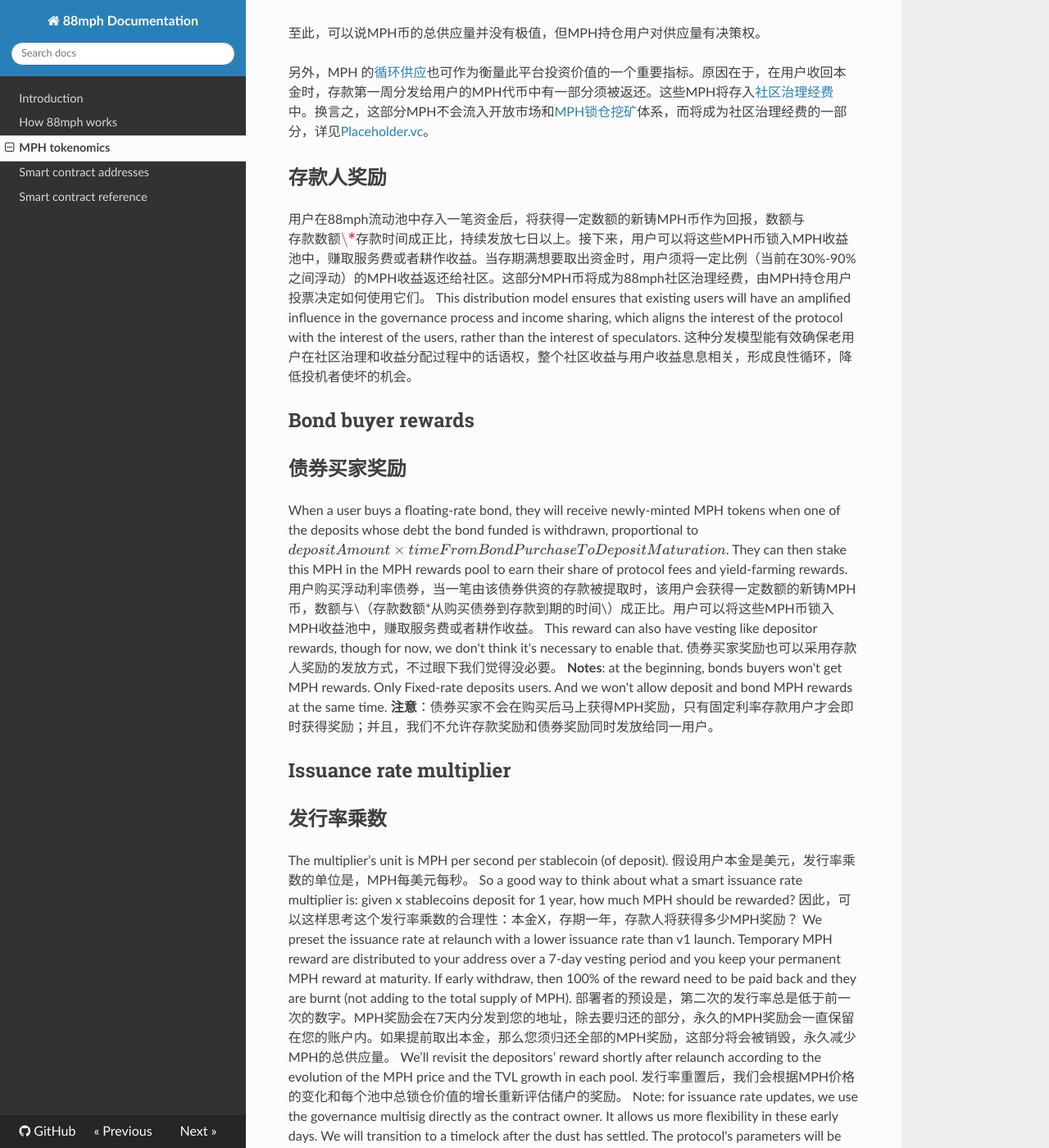
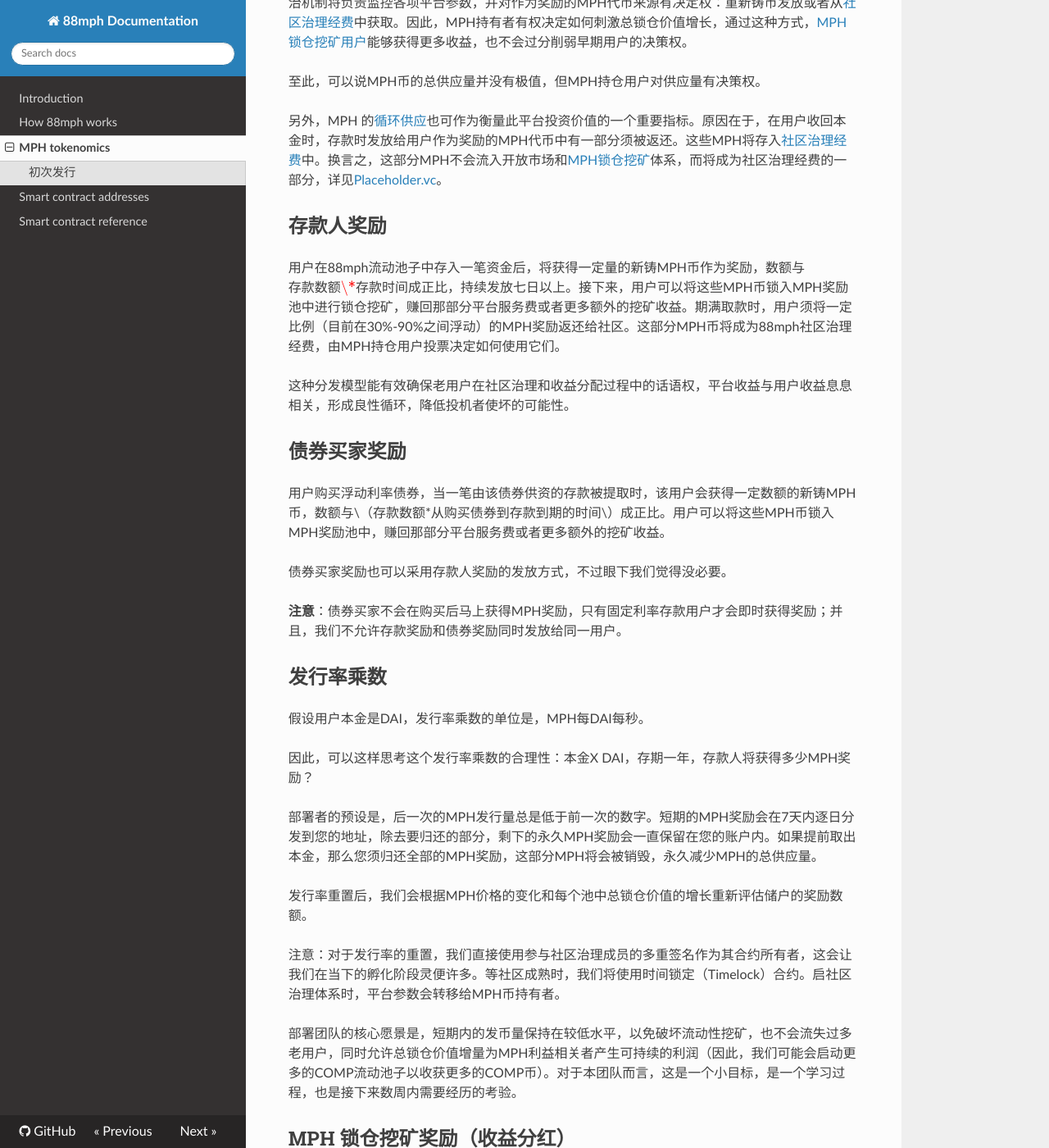
Before and after one commit to 88mphapp/docs, an MkDocs documentation site: the page built from docs/mph.md, in a window 1280 px wide and 1400 px high, scrolled down 510 px. Shown: the whole window at 82% size. Built offline with MkDocs 1.6.1, drawn with Linux system fonts in a browser that asks for light colours; nearby versions of some CDN libraries; formulas are drawn with MathJax 3; some of the changed text lies outside the part shown.

Commit message:
Update mph.md

```diff
--- a/docs/mph.md
+++ b/docs/mph.md
@@ -1,4 +1,6 @@
 # MPH 代币经济
+
+## 初次发行
 
 MPH是88mph的代币，首次铸币量为88000 MPH，通过流动性挖矿的方式分发给用户。
 
@@ -8,70 +10,67 @@
 
 # 总供应量
 
-MPH代币总供应量取决于总锁仓价值（Total Value Locked）的增长。当前，我们激励用户向我们的 [流动池子](https://88mph.app/deposits)存款的机制主要是，根据[发行率](https://88mph.app/docs/mph/#issuance-rate-multiplier)向用户发放更多MPH币作为奖励。正在孵化的社区共治机制将负责监控各项平台参数，并对作为奖励的MPH代币来源有决定权：重新铸币发放或者从[社区治理经费](https://88mph.app/docs/mph/#governance-treasury)中获取。因此，MPH持有者有权决定如何刺激总锁仓价值增长，通过这种方式，[MPH锁仓挖矿用户](https://88mph.app/docs/mph/#mph-staking-rewards-revenues-sharing)能够获得更多收益，也不会过分削弱早期用户的决策权。
+MPH代币总供应量取决于总锁仓价值（Total Value Locked）的增长。当前，我们激励用户向我们的 [流动池子](https://88mph.app/deposits)存款的机制主要是，根据[发行率](https://88mph.app/docs/mph/#issuance-rate-multiplier)向用户发放更多MPH币作为投资奖励。正在孵化的社区共治机制将负责监控各项平台参数，并对作为奖励的MPH代币来源有决定权：重新铸币发放或者从[社区治理经费](https://88mph.app/docs/mph/#governance-treasury)中获取。因此，MPH持有者有权决定如何刺激总锁仓价值增长，通过这种方式，[MPH锁仓挖矿用户](https://88mph.app/docs/mph/#mph-staking-rewards-revenues-sharing)能够获得更多收益，也不会过分削弱早期用户的决策权。
 
 至此，可以说MPH币的总供应量并没有极值，但MPH持仓用户对供应量有决策权。
 
-另外，MPH 的[循环供应](https://academy.binance.com/en/glossary/circulating-supply)也可作为衡量此平台投资价值的一个重要指标。原因在于，在用户收回本金时，存款第一周分发给用户的MPH代币中有一部分须被返还。这些MPH将存入[社区治理经费](https://88mph.app/docs/mph/#governance-treasury)中。换言之，这部分MPH不会流入开放市场和[MPH锁仓挖矿](https://88mph.app/docs/mph/#mph-staking-rewards-revenues-sharing)体系，而将成为社区治理经费的一部分，详见[Placeholder.vc](https://www.placeholder.vc/blog/2020/9/17/stop-burning-tokens-buyback-and-make-instead)。
+另外，MPH 的[循环供应](https://academy.binance.com/en/glossary/circulating-supply)也可作为衡量此平台投资价值的一个重要指标。原因在于，在用户收回本金时，存款时发放给用户作为奖励的MPH代币中有一部分须被返还。这些MPH将存入[社区治理经费](https://88mph.app/docs/mph/#governance-treasury)中。换言之，这部分MPH不会流入开放市场和[MPH锁仓挖矿](https://88mph.app/docs/mph/#mph-staking-rewards-revenues-sharing)体系，而将成为社区治理经费的一部分，详见[Placeholder.vc](https://www.placeholder.vc/blog/2020/9/17/stop-burning-tokens-buyback-and-make-instead)。
 
 ## 存款人奖励
 
-用户在88mph流动池中存入一笔资金后，将获得一定数额的新铸MPH币作为回报，数额与\(存款数额\*存款时间\)成正比，持续发放七日以上。接下来，用户可以将这些MPH币锁入MPH收益池中，赚取服务费或者耕作收益。当存期满想要取出资金时，用户须将一定比例（当前在30%-90%之间浮动）的MPH收益返还给社区。这部分MPH币将成为88mph社区治理经费，由MPH持仓用户投票决定如何使用它们。
-This distribution model ensures that existing users will have an amplified influence in the governance process and income sharing, which aligns the interest of the protocol with the interest of the users, rather than the interest of speculators.
-这种分发模型能有效确保老用户在社区治理和收益分配过程中的话语权，整个社区收益与用户收益息息相关，形成良性循环，降低投机者使坏的机会。
-## Bond buyer rewards
+用户在88mph流动池子中存入一笔资金后，将获得一定量的新铸MPH币作为奖励，数额与\(存款数额\*存款时间\)成正比，持续发放七日以上。接下来，用户可以将这些MPH币锁入MPH奖励池中进行锁仓挖矿，赚回那部分平台服务费或者更多额外的挖矿收益。期满取款时，用户须将一定比例（目前在30%-90%之间浮动）的MPH奖励返还给社区。这部分MPH币将成为88mph社区治理经费，由MPH持仓用户投票决定如何使用它们。
+
+这种分发模型能有效确保老用户在社区治理和收益分配过程中的话语权，平台收益与用户收益息息相关，形成良性循环，降低投机者使坏的可能性。
+
 ## 债券买家奖励
-When a user buys a floating-rate bond, they will receive newly-minted MPH tokens when one of the deposits whose debt the bond funded is withdrawn, proportional to \(depositAmount \times timeFromBondPurchaseToDepositMaturation\). They can then stake this MPH in the MPH rewards pool to earn their share of protocol fees and yield-farming rewards.
-用户购买浮动利率债券，当一笔由该债券供资的存款被提取时，该用户会获得一定数额的新铸MPH币，数额与\（存款数额\*从购买债券到存款到期的时间\）成正比。用户可以将这些MPH币锁入MPH收益池中，赚取服务费或者耕作收益。
-This reward can also have vesting like depositor rewards, though for now, we don't think it's necessary to enable that.
+
+用户购买浮动利率债券，当一笔由该债券供资的存款被提取时，该用户会获得一定数额的新铸MPH币，数额与\（存款数额\*从购买债券到存款到期的时间\）成正比。用户可以将这些MPH币锁入MPH奖励池中，赚回那部分平台服务费或者更多额外的挖矿收益。
+
 债券买家奖励也可以采用存款人奖励的发放方式，不过眼下我们觉得没必要。
-**Notes**: at the beginning, bonds buyers won't get MPH rewards. Only Fixed-rate deposits users. And we won't allow deposit and bond MPH rewards at the same time.
+
 **注意**：债券买家不会在购买后马上获得MPH奖励，只有固定利率存款用户才会即时获得奖励；并且，我们不允许存款奖励和债券奖励同时发放给同一用户。
-## Issuance rate multiplier
+
 ## 发行率乘数
-The multiplier’s unit is MPH per second per stablecoin (of deposit).
-假设用户本金是美元，发行率乘数的单位是，MPH每美元每秒。
-So a good way to think about what a smart issuance rate multiplier is: given x stablecoins deposit for 1 year, how much MPH should be rewarded?
-因此，可以这样思考这个发行率乘数的合理性：本金X，存期一年，存款人将获得多少MPH奖励？
-We preset the issuance rate at relaunch with a lower issuance rate than v1 launch. Temporary MPH reward are distributed to your address over a 7-day vesting period and you keep your permanent MPH reward at maturity. If early withdraw, then 100% of the reward need to be paid back and they are burnt (not adding to the total supply of MPH).
-部署者的预设是，第二次的发行率总是低于前一次的数字。MPH奖励会在7天内分发到您的地址，除去要归还的部分，永久的MPH奖励会一直保留在您的账户内。如果提前取出本金，那么您须归还全部的MPH奖励，这部分将会被销毁，永久减少MPH的总供应量。
-We’ll revisit the depositors’ reward shortly after relaunch according to the evolution of the MPH price and the TVL growth in each pool.
-发行率重置后，我们会根据MPH价格的变化和每个池中总锁仓价值的增长重新评估储户的奖励。
-Note: for issuance rate updates, we use the governance multisig directly as the contract owner. It allows us more flexibility in these early days. We will transition to a timelock after the dust has settled. The protocol's parameters will be ended over to the community token holders when the governance system will be launched.
-注意：对于发行率的更新，我们直接使用参与社区治理成员的多重签名作为其合约所有者，这会让我们在当下的孵化阶段灵便许多。等社区成熟时，我们将转而使用时间锁定（Timelock）合约。启动治理系统时，协议参数会转交给社区币持有者。
-The core team vision is low issuance for the foreseeable future to don’t wreck the liquidity mining program, and don't dilute too much early adopters, while allowing the growth of the deposits TVL to generate sustainable profits for MPH stakers (so we'll probably incentivize more the Compound pools to harvest more COMP). That's the goal and it'll be a test & learn process other the coming days/weeks.
-部署团队的核心愿景是在可预见的短期内，发币量保持在较低水平，以免破坏流动性采矿计划，也不会稀释过多的早期用户，同时允许总锁仓价值增量为MPH利益相关者产生可持续的利润（因此，我们可能会启动更多的复合池以收获更多的COMP币）。对于本团队而言，这是一个小目标，是一个学习过程，也是接下来数周内需要经历的考验。
 
-## MPH Staking rewards (Revenues sharing)
-## MPH 锁仓奖励（收益分红）
-By staking your MPH, you can your share of rewards from the 88mph rewards pool where the protocol fee and yield-farming rewards are collected.
-社区服务费和耕作奖励都收集在88mph奖励池中，一旦你stake你的MPH币，就可以向88mph奖励池索取你的奖励份额。
-88mph distribute 100% of its revenues with the community:
-本平台的所有收益都将与整个社区共享。
-* 88mph protocol fee: 10% is deducted from the interest when a depositor withdraws.
-* Yield-farming rewards: yield-farmed tokens earned from the protocols 88mph is connected to (COMP, etc.).
-* 88mph 服务费：当储户取出本金时，将从其利息里扣除10%作为社区服务费。
-* 挖矿奖励：从88mph平台获得的挖矿收益代币COMP等相关联。
-88mph's protocol fee and yield-farmed tokens like $COMP need to accumulate in our MPH staking pool before allowing us to swap them for $DAI and distribute the rewards to $MPH stakers.
-88mph的服务费和耕作奖励，比如COMP币，在您允许我们把COMP换成DAI并将奖励分发给参与MPH锁仓的用户前，将在我们MPH锁仓矿池中持续积累。
-**Notes**: The MPH staking rewards APY is currently unknown because no fees were generated so far and the COMP harvested require time to accumulate. The 10% fee on the interest earned by lenders is applied only if someone withdraws his principal at maturity. An early withdrawal enquires no fee because the interest generated stays in the pool. It's not distributed to the original lender. It will generate compounded interests for everyone else staying in the fixed-rate APY pool.
-**注意**：MPH锁仓奖励的年收益率暂不可知，因为到目前为止还没有产生任何费用，也需要时间来积累COMP收益。从利息中扣除10%服务费的收取对象仅限那些存期满时取出本金的用户。提前取出本金的储户无须扣费，因为他们在存期未满时间内获得的利息将保留在资金池中，不会给到储户。这部分利息将为其他储户带来额外收益。
-You can claim and unstake when you want.
-你想什么时候索取和解锁你的奖励都可以。
-## Developer fund
+假设用户本金是DAI，发行率乘数的单位是，MPH每DAI每秒。
+
+因此，可以这样思考这个发行率乘数的合理性：本金X DAI，存期一年，存款人将获得多少MPH奖励？
+
+部署者的预设是，后一次的MPH发行量总是低于前一次的数字。短期的MPH奖励会在7天内逐日分发到您的地址，除去要归还的部分，剩下的永久MPH奖励会一直保留在您的账户内。如果提前取出本金，那么您须归还全部的MPH奖励，这部分MPH将会被销毁，永久减少MPH的总供应量。
+
+发行率重置后，我们会根据MPH价格的变化和每个池中总锁仓价值的增长重新评估储户的奖励数额。
+
+注意：对于发行率的重置，我们直接使用参与社区治理成员的多重签名作为其合约所有者，这会让我们在当下的孵化阶段灵便许多。等社区成熟时，我们将使用时间锁定（Timelock）合约。启社区治理体系时，平台参数会转移给MPH币持有者。
+
+部署团队的核心愿景是，短期内的发币量保持在较低水平，以免破坏流动性挖矿，也不会流失过多老用户，同时允许总锁仓价值增量为MPH利益相关者产生可持续的利润（因此，我们可能会启动更多的COMP流动池子以收获更多的COMP币）。对于本团队而言，这是一个小目标，是一个学习过程，也是接下来数周内需要经历的考验。
+
+## MPH 锁仓挖矿奖励（收益分红）
+
+在88mph锁仓挖矿能获得两种奖励，一种是88mph社区服务费，另一种是其他平台的代币（比如comp），一旦你stake你的MPH币，就有机会获得这两种奖励。
+
+本平台的所有收益都将与整个社区共享：
+
+* 88mph社区服务费：当储户期满取出本金时，将从其利息里扣除10%作为社区服务费。这一部分是稳定币。
+* 挖矿奖励：与88mph相联的其他平台的代币，比如COMP币。
+
+88mph的社区服务费和挖矿奖励，比如COMP币，在您允许我们把COMP换成DAI并将奖励发放给参与MPH锁仓挖矿的用户前，将在我们MPH锁仓矿池中持续积累。
+
+**注意**：MPH锁仓挖矿的年收益率暂不可知，因为到目前为止还没有累积任何社区服务费，也需要时间来积累COMP收益。从利息中扣除10%服务费的收取对象仅限那些存期满时取出本金的用户。提前取出本金的储户无须扣费，因为他们在存期未满时间内获得的利息将保留在资金池中，不会发放到储户。这部分利息将为其他储户带来额外收益。
+
+用户可在任何时候索取和解锁其锁仓挖矿奖励。
+
 ## 开发者基金
-Whenever MPH is minted by new deposits, an additional 10% of the minted amount is minted and sent to the developer fund. These MPH will be used to pay for future development & maintenance of the protocol.
-一旦有新存款流入池中，有新的MPH币铸成，都将有一笔额外的MPH币同时铸成，数额是该笔新铸币的10%，并收入开发者基金。这些额外的MPH将用于社区未来的发展和维护。
-Development funds: 0xfecBad5D60725EB6fd10f8936e02fa203fd27E4b
+
+一旦有新存款进入流动池子，有新的MPH币铸成，都将同时铸成一笔额外的MPH币，数额是该笔新铸币的10%，并收入开发者基金。这些额外的MPH将用于社区未来的发展和维护。
+
 开发者基金合约地址：0xfecBad5D60725EB6fd10f8936e02fa203fd27E4b
-## Governance treasury
+
 ## 社区治理经费
-MPH holders have the power to shape the future of the protocol. A dedicated Snapshot will be live shortly after the protocol launch to enable community control.
-MPH 持有用户有权决定平台的未来。在平台启动后不久，将启用专门的快照以保证社区治理机制良好运作。
-As previously stated, the governance treasury receives the MPH tokens paid back by depositors when they withdraw their deposits. These MPH will be used by whatever the MPH holders decide on.
+
+MPH持仓用户有权决定平台的未来。在社区治理机制启动后，我们将启用专门的快照以保证社区治理机制良好运作。
+
 如前所述，社区治理经费的来源是储户取款时归还的MPH。这些MPH的用途由MPH持有者全权决定。
 
-The governance process works by having users vote with their MPH tokens on various proposals ranging from protocol parameters to smart ways of using the capital assets stored in the treasury for creating new incentives, capitalization, and at the end growth.
-社区治理的运作机制是，用户使用他们的MPH币对不同议案进行投票，议案内容多样，包括各项平台参数，如何使用社区治理经费（开创新的激励机制，资本化，最终增长）等等。
-Governance treasury: 0x56f34826Cc63151f74FA8f701E4f73C5EAae52AD
+社区治理机制的运作策略是，用户使用他们的MPH币对不同议案进行投票，议案内容多样，包括各项平台参数，如何使用社区治理经费（开创新的激励机制，资本化，最终增长）等等。
+
 社区治理经费合约地址：0x56f34826Cc63151f74FA8f701E4f73C5EAae52AD
```
